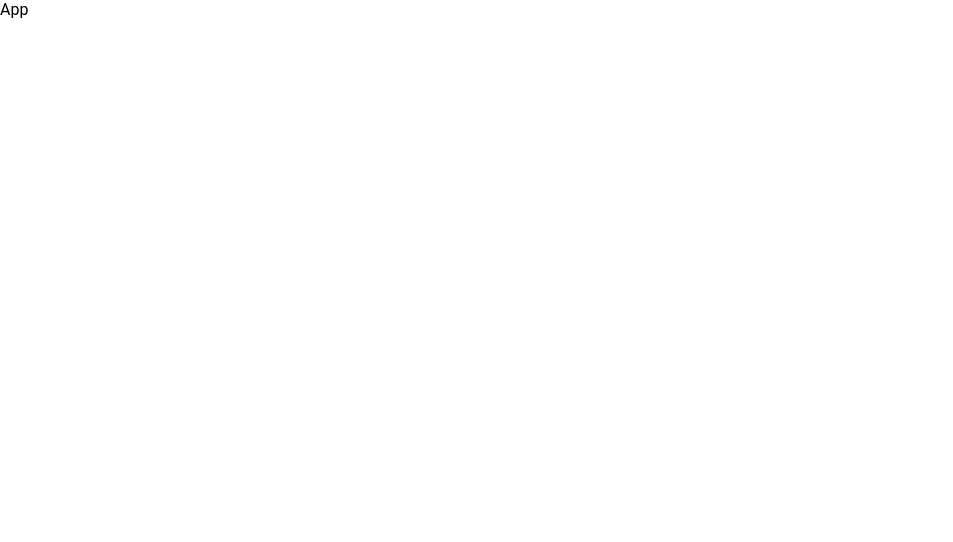
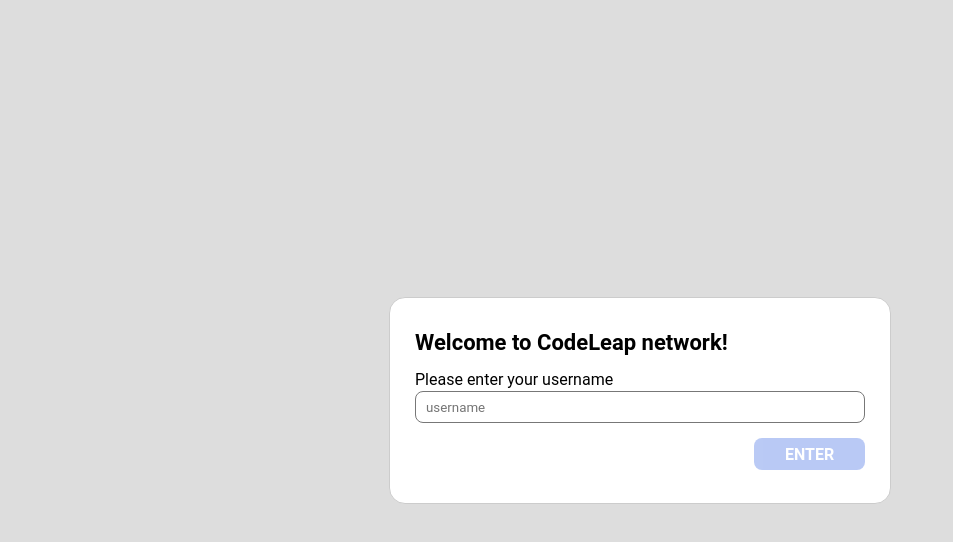
Before and after one commit to rods-duarte/code_leap_front, a React (Create React App) app: page / in a window 1280 px wide. Shown: the top 542 px of the page, without its empty margins (0-953 px from the left). Built offline with nearby package versions, Linux system fonts and the light colour scheme.

Commit message:
feat: create signup Modal

```diff
--- a/src/App/index.jsx
+++ b/src/App/index.jsx
@@ -1,10 +1,18 @@
+import { BrowserRouter, Routes, Route } from 'react-router-dom';
+import { Provider } from 'react-redux';
 import GlobalStyle from '../assets/styles/global';
+import store from '../redux/store';
+import HomePage from '../pages/HomePage';
 
 export default function App() {
   return (
-    <div>
-      App
+    <BrowserRouter>
+      <Provider store={store}>
+        <Routes>
+          <Route path="/" element={<HomePage />} />
+        </Routes>
+      </Provider>
       <GlobalStyle />
-    </div>
+    </BrowserRouter>
   );
 }
--- /dev/null
+++ b/src/components/Signup/index.jsx
@@ -0,0 +1,42 @@
+import { useState } from 'react';
+import { useDispatch, useSelector } from 'react-redux';
+import * as s from './style';
+import { setUser } from '../../redux/slices/userSlice';
+
+export default function SignUp() {
+  const dispatch = useDispatch();
+  const [data, setData] = useState({ name: null });
+
+  const handleSubmit = (e) => {
+    e.preventDefault();
+    dispatch(
+      setUser({
+        name: data.name,
+      })
+    );
+  };
+
+  const handleInputChange = (e) => {
+    setData({ ...data, [e.target.name]: e.target.value });
+  };
+
+  return (
+    <s.Content>
+      <s.Form onSubmit={handleSubmit}>
+        <s.Title>Welcome to CodeLeap network!</s.Title>
+        <s.Wrapper>
+          <s.Label>Please enter your username</s.Label>
+          <s.Input
+            name="name"
+            type="text"
+            placeholder="username"
+            onChange={handleInputChange}
+          />
+        </s.Wrapper>
+        <s.EnterButton disabled={!data.name} type="submit">
+          ENTER
+        </s.EnterButton>
+      </s.Form>
+    </s.Content>
+  );
+}
--- /dev/null
+++ b/src/components/Signup/style.js
@@ -0,0 +1,59 @@
+import styled from 'styled-components';
+
+export const Content = styled.div`
+  min-width: 500px;
+  height: 205px;
+  display: flex;
+  flex-direction: column;
+  justify-content: space-around;
+  align-items: center;
+`;
+
+export const Wrapper = styled.div`
+  display: flex;
+  flex-direction: column;
+  row-gap: 2px;
+`;
+
+export const Form = styled.form`
+  width: 90%;
+  display: flex;
+  flex-direction: column;
+  justify-content: space-around;
+  row-gap: 15px;
+`;
+
+export const EnterButton = styled.button`
+  width: 111px;
+  height: 32px;
+  color: #fff;
+  background-color: #7695ec;
+  border-radius: 8px;
+  border: none;
+  margin-left: auto;
+
+  font-weight: 700;
+  font-size: 16px;
+  line-height: 19px;
+
+  opacity: ${(props) => (props.disabled ? 0.5 : 1)};
+`;
+
+export const Title = styled.h1`
+  color: #000;
+  font-size: 22px;
+  font-weight: 700;
+`;
+
+export const Label = styled.label`
+  font-weight: 400;
+  font-size: 16px;
+  line-height: 19px;
+`;
+
+export const Input = styled.input`
+  height: 32px;
+  border: 1px solid #777777;
+  border-radius: 8px;
+  padding-left: 10px;
+`;
--- /dev/null
+++ b/src/pages/HomePage/index.jsx
@@ -0,0 +1,53 @@
+import { useDispatch, useSelector } from 'react-redux';
+import { useEffect } from 'react';
+import * as s from './style';
+import { setModalState } from '../../redux/slices/modalSlice';
+import Modal from '../../components/Modal';
+import { setUser } from '../../redux/slices/userSlice';
+
+export default function HomePage() {
+  const dispatch = useDispatch();
+  const { user } = useSelector((state) => state);
+
+  function checkUserData() {
+    const userData = JSON.parse(localStorage.getItem('user'));
+    if (!userData) {
+      dispatch(
+        setModalState({
+          isOpen: true,
+          modalContent: 'signup',
+        })
+      );
+      return;
+    }
+
+    dispatch(setUser(userData));
+  }
+
+  useEffect(() => {
+    checkUserData();
+  }, []);
+
+  if (user?.name != null) {
+    dispatch(
+      setModalState({
+        isOpen: false,
+        modalContent: null,
+      })
+    );
+  }
+
+  let content;
+  if (!user) {
+    content = null;
+  } else {
+    // TODO content = ;
+  }
+
+  return (
+    <s.Page>
+      <Modal />
+      {content}
+    </s.Page>
+  );
+}
--- /dev/null
+++ b/src/pages/HomePage/style.js
@@ -0,0 +1,6 @@
+import styled from 'styled-components';
+
+export const Page = styled.main`
+  width: 100%;
+  height: 100vh;
+`;
--- /dev/null
+++ b/src/redux/slices/userSlice.js
@@ -0,0 +1,25 @@
+/* eslint-disable no-param-reassign */
+import { createSlice } from '@reduxjs/toolkit';
+
+const initialState = {
+  name: null,
+};
+
+const userSlice = createSlice({
+  name: 'user',
+  initialState,
+  reducers: {
+    setUser: (state, action) => {
+      if (action.payload.name == null) {
+        return;
+      }
+
+      state.name = action.payload.name;
+      localStorage.setItem('user', JSON.stringify(state));
+    },
+  },
+});
+
+export const { setUser } = userSlice.actions;
+
+export default userSlice.reducer;
```
